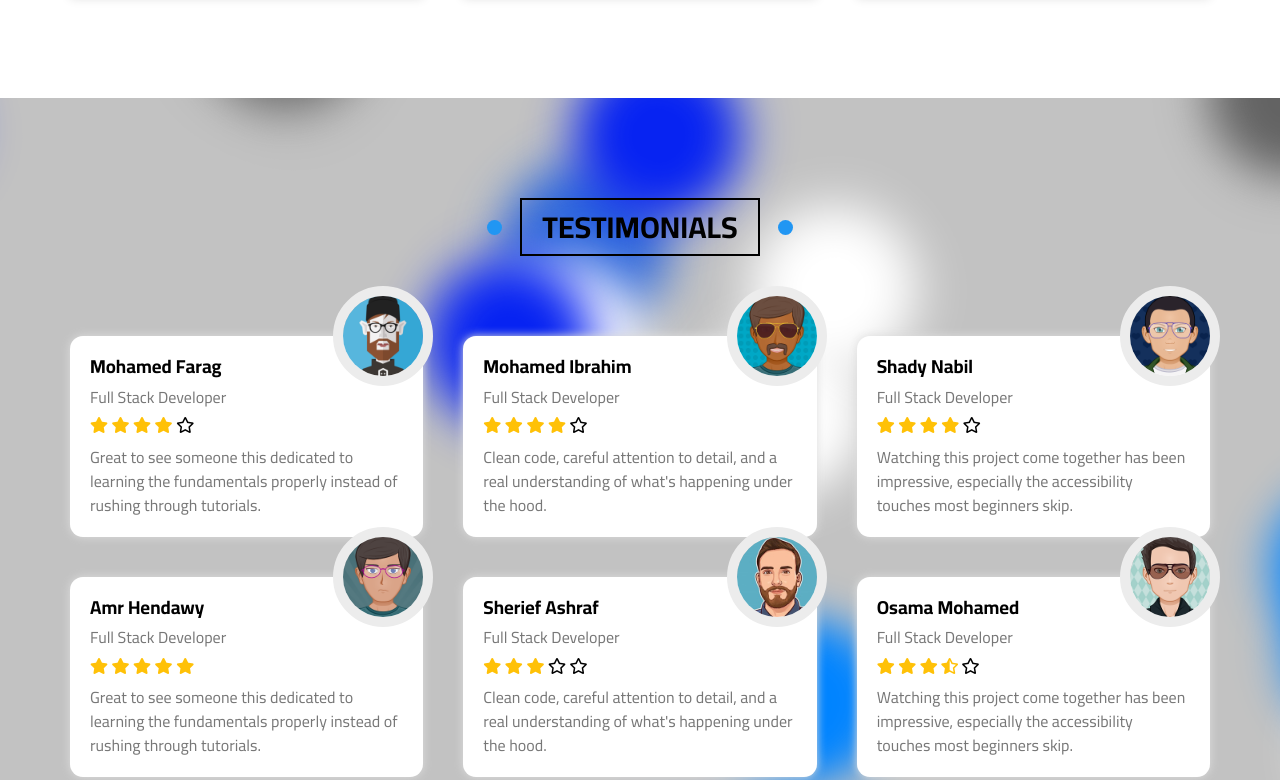
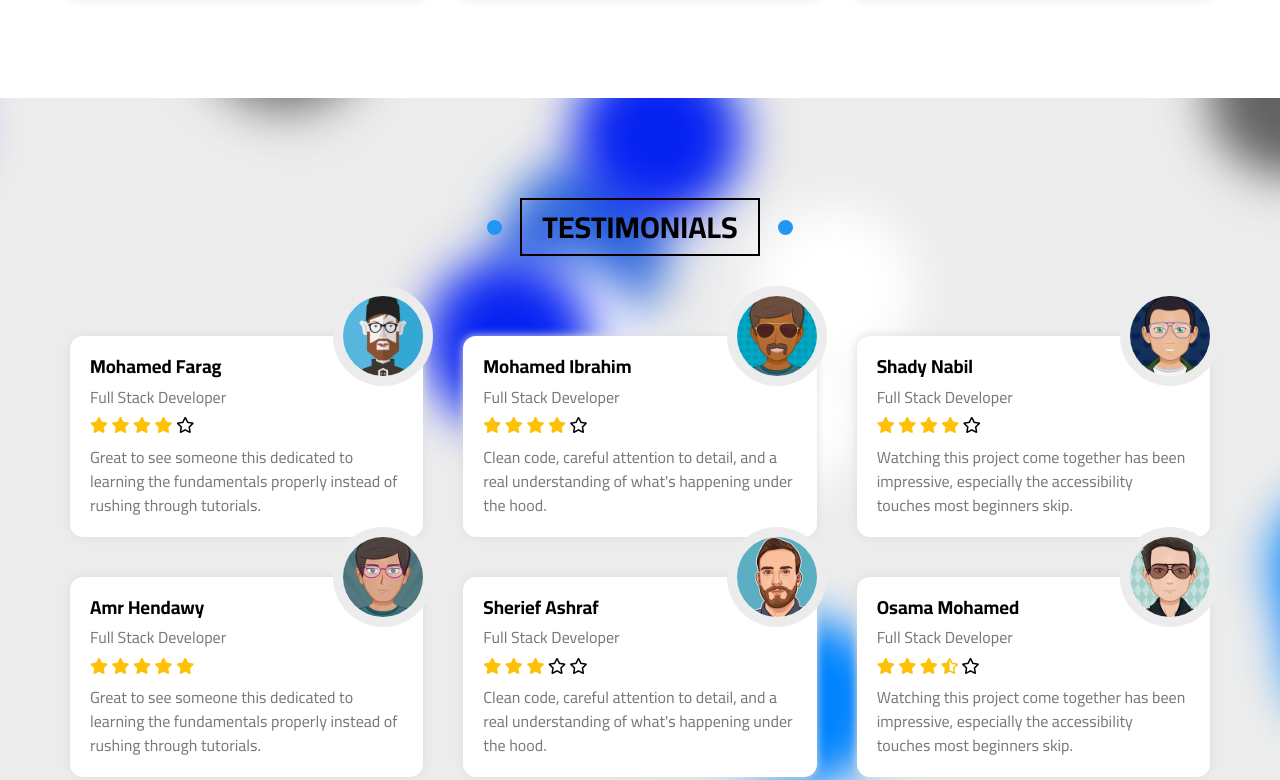
Before and after one commit to simo-g1/html-css-template-3, a plain HTML site: page index.html in a window 1280 px wide. Shown: the part 4103-4883 px from the top of the page. Drawn offline with Linux system fonts and the light colour scheme.

Commit message:
change tetestimonials background color

```diff
--- a/css/elzero.css
+++ b/css/elzero.css
@@ -2057,7 +2057,7 @@ footer {
   position: absolute;
   inset: 0;
   /* بدل width / height / top / left */
-  background: #c2c2c2;
+  background: var(--section-background);
   overflow: hidden;
   z-index: 0;
   pointer-events: none;
```
